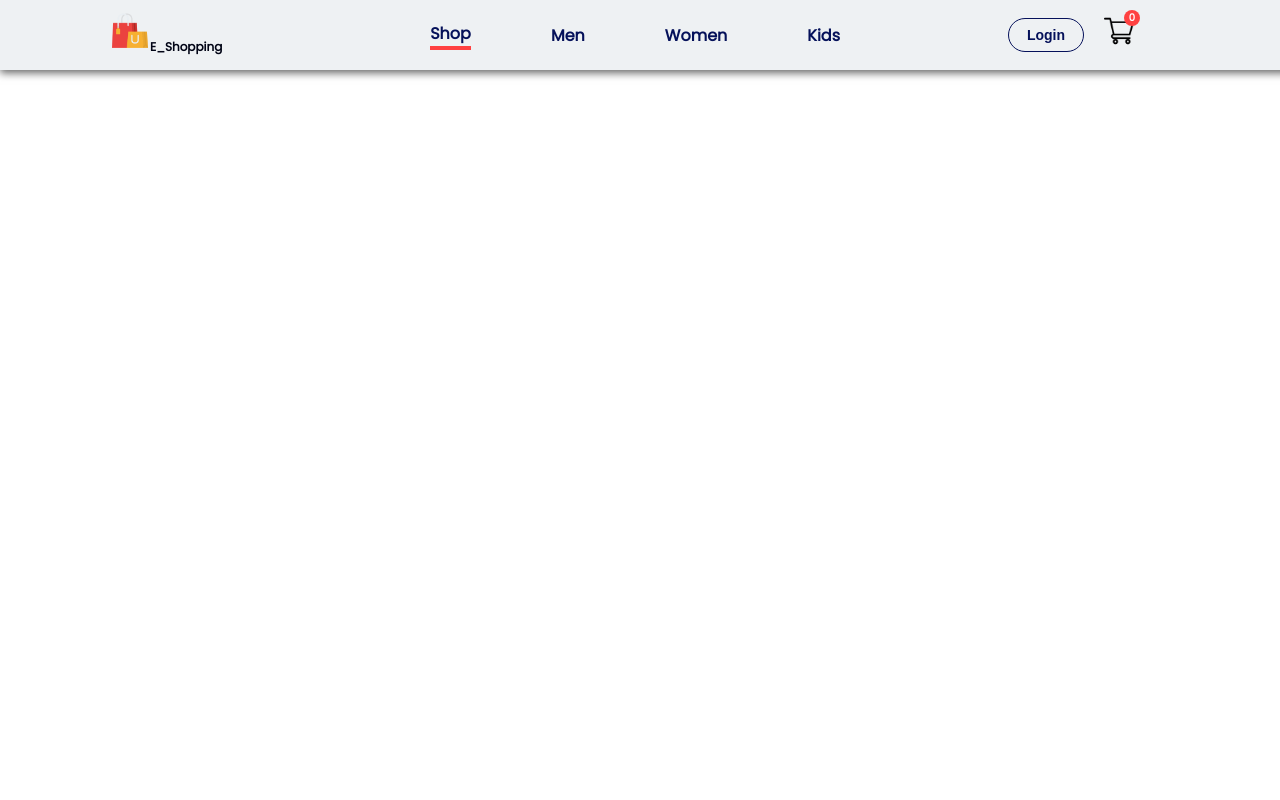
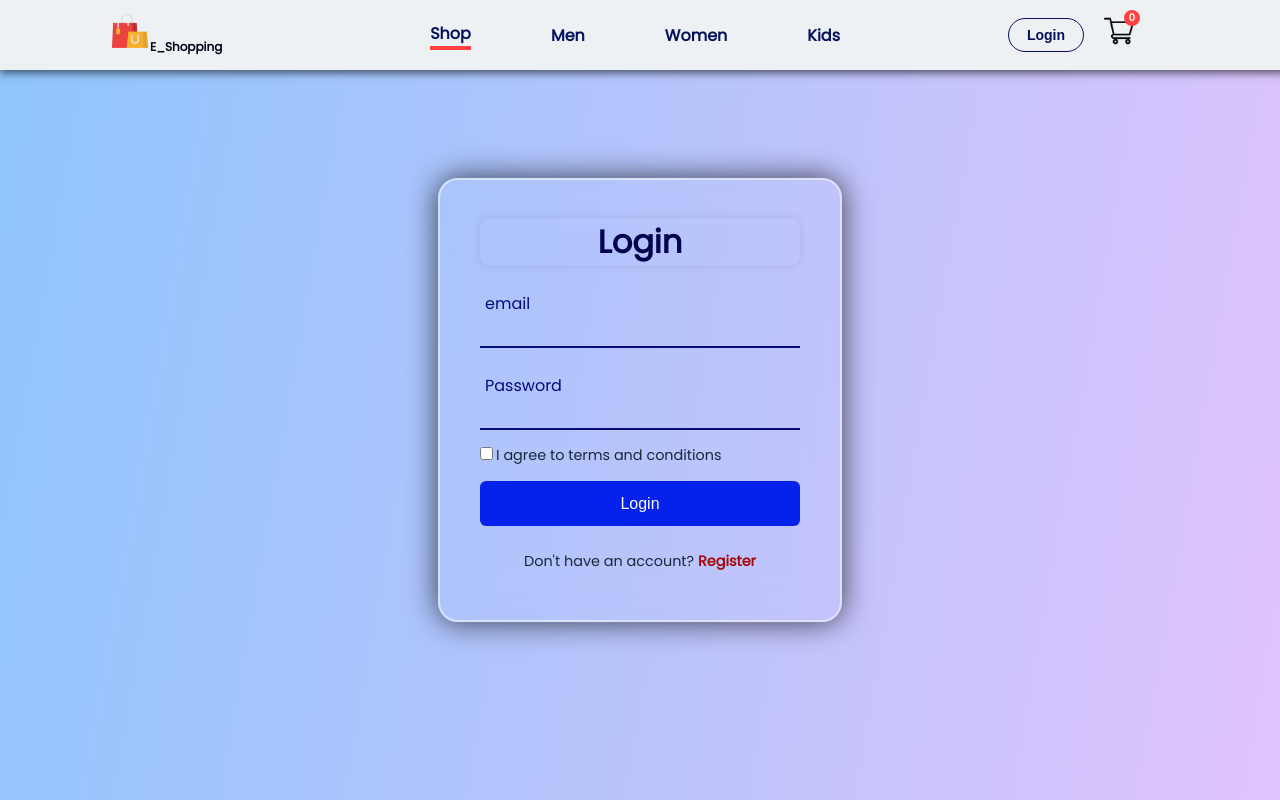
Before and after one commit to sithumjee/E_SHOPPING, a React (Create React App) app in the folder frontend/: page /login in a window 1280 px wide. Built offline with nearby package versions, Linux system fonts and the light colour scheme.

Commit message:
login page

```diff
--- a/frontend/src/Components/Items/Items.css
+++ b/frontend/src/Components/Items/Items.css
@@ -9,12 +9,14 @@
   font-weight: bold;
   color: #000000;
   margin: 6px 0;
+  padding-left: 5px;
 }
 
 .item-price-new {
   color: #3200c8;
   font-size: 18px;
   font-weight: 600;
+  padding-left: 5px;
 }
 
 .item-price-old {
@@ -22,6 +24,7 @@
   font-size: 18px;
   font-weight: 600;
   text-decoration: line-through;
+  padding-left: 5px;
 }
 
 .item:hover {
--- /dev/null
+++ b/frontend/src/Components/LoginComponenet/LoginComponent.css
@@ -0,0 +1,143 @@
+.loginBody {
+  display: flex;
+  justify-content: center;
+  align-items: center;
+  min-height: 100vh;
+  background-size: cover;
+  background-position: center;
+  background-image: linear-gradient(100deg, #8ec5fc 0%, #e0c3fc 100%);
+}
+
+.wrapper {
+  position: relative;
+  width: 400px;
+  height: 440px;
+  background: transparent;
+  border: 2px solid rgba(255, 255, 255, 0.5);
+  border-radius: 20px;
+  backdrop-filter: blur(20px);
+  box-shadow: 0 0 30px rgba(0, 0, 0, 0.7);
+  display: flex;
+  justify-content: center;
+  align-items: center;
+  overflow: hidden;
+  transition: height 0.2s ease;
+}
+
+.wrapper.active {
+  height: 520px;
+}
+
+.wrapper .form-box {
+  width: 100%;
+  padding: 40px;
+}
+
+.wrapper .register {
+  width: 80%;
+  padding: 40px;
+}
+
+.form-box h2 {
+  font-size: 2em;
+  color: #00044e;
+  text-align: center;
+  font-weight: bolder;
+  box-shadow: 0 0 10px rgba(0, 0, 0, 0.1);
+  border-radius: 10px;
+}
+
+.input-box {
+  position: relative;
+  width: 100%;
+  height: 50px;
+  border-bottom: 2px solid #070b7b;
+  margin: 30px 0;
+}
+
+.input-box label {
+  position: absolute;
+  top: 50%;
+  left: 5px;
+  font-size: 1em;
+  color: #070b7b;
+  font-weight: 500;
+  pointer-events: none;
+  transition: 0.5s;
+}
+
+.input-box input:focus ~ label,
+.input-box input:valid ~ label {
+  top: -5px;
+}
+
+.input-box input {
+  width: 100%;
+  height: 100%;
+  background: transparent;
+  border: none;
+  outline: none;
+  font-size: 1em;
+  color: #162938;
+  font-weight: 600;
+  padding: 0 35px 0 5px;
+  padding-top: 10px;
+}
+
+.input-box .icon {
+  position: absolute;
+  right: 8px;
+  font-size: 1.2em;
+  color: #162938;
+  line-height: 57px;
+}
+
+.remember {
+  font-size: 0.9em;
+  color: #162938;
+  font-weight: 500;
+  margin: -15px 0 15px;
+  display: flex;
+  justify-content: space-between;
+}
+
+.remember label input {
+  accent-color: #162938;
+  margin-right: 3px;
+}
+
+.btn {
+  width: 100%;
+  height: 45px;
+  background: #0422eb;
+  border: none;
+  outline: none;
+  border-radius: 6px;
+  cursor: pointer;
+  font-size: 1em;
+  color: white;
+  font-weight: 500;
+  transition: all 0.3s ease;
+}
+
+.btn:hover {
+  background: #070b7b;
+  transform: scale(1.1);
+}
+.login-register {
+  font-size: 0.9em;
+  color: #162938;
+  text-align: center;
+  font-weight: 500;
+  margin: 25px 0 10px;
+}
+
+.login-register p a {
+  color: #a50b0b;
+  text-decoration: none;
+  font-weight: 600;
+}
+
+.login-register p a:hover {
+  text-decoration: underline;
+}
--- /dev/null
+++ b/frontend/src/Components/LoginComponenet/LoginComponent.jsx
@@ -0,0 +1,52 @@
+import React from "react";
+import { Link } from "react-router-dom";
+import "./LoginComponent.css";
+
+const LoginComponent = () => {
+  return (
+    <div className="loginBody">
+      <div class="wrapper">
+        <div class="form-box login">
+          <h2>Login</h2>
+          <form action="">
+            <div class="input-box">
+              <span class="icon">
+                <ion-icon name="mail-outline"></ion-icon>
+              </span>
+              <input type="email" />
+              <label for="">email</label>
+            </div>
+            <div class="input-box">
+              <span class="icon">
+                <ion-icon name="lock-closed-outline"></ion-icon>
+              </span>
+              <input type="password" />
+              <label for="">Password</label>
+            </div>
+
+            <div class="remember">
+              <label for="">
+                <input type="checkbox" />I agree to terms and conditions
+              </label>
+            </div>
+
+            <button type="button" class="btn">
+              Login
+            </button>
+
+            <div class="login-register">
+              <p>
+                Don't have an account?{" "}
+                <Link to="" class="register-link">
+                  Register
+                </Link>
+              </p>
+            </div>
+          </form>
+        </div>
+      </div>
+    </div>
+  );
+};
+
+export default LoginComponent;
--- a/frontend/src/Pages/CSS/ShopCategory.css
+++ b/frontend/src/Pages/CSS/ShopCategory.css
@@ -1,5 +1,58 @@
 .mainCategory {
   margin-top: 70px;
-  padding-top: 20px;
-  background-color: aqua;
+  padding: 20px;
+  background-image: linear-gradient(180deg, #8ec5fc 0%, #e0c3fc 100%);
 }
+
+.banner-image {
+  width: 100%;
+  height: 300px;
+  object-fit: cover;
+}
+
+.shopcategory-index {
+  display: flex;
+  margin: 0px 170px;
+  justify-content: space-between;
+  align-items: center;
+}
+
+.shopcategory-sort {
+  padding: 10px 20px;
+  border-radius: 40px;
+  border: 1px solid #888;
+  background-color: #558ac0;
+}
+
+.shopcategory-index p span {
+  font-weight: 700;
+}
+
+.shopcategory-product {
+  margin: 20px 170px;
+  display: grid;
+  grid-template-columns: repeat(3, 1fr);
+  grid-gap: 80px;
+}
+
+.loadMore {
+  display: flex;
+  justify-content: center;
+  align-items: center;
+  height: 100px; /* Set the height of the div */
+}
+.loadMore button {
+  background-color: #558ac0;
+  color: white;
+  padding: 10px 20px;
+  border-radius: 40px;
+  border: 1px solid #888;
+  font-weight: 700;
+  cursor: pointer;
+  transition: all 0.3s ease-in-out;
+  box-shadow: 0px 0px 10px 0px rgba(0, 0, 0, 0.4);
+}
+
+.loadMore button:hover {
+  transform: scale(1.1);
+}
--- a/frontend/src/Pages/Login.jsx
+++ b/frontend/src/Pages/Login.jsx
@@ -1,5 +1,10 @@
 import React from "react";
+import LoginComponent from "../Components/LoginComponenet/LoginComponent";
 
 export default function Login() {
-  return <div>Login</div>;
+  return (
+    <div>
+      <LoginComponent />
+    </div>
+  );
 }
--- a/frontend/src/Pages/ShopCategory.jsx
+++ b/frontend/src/Pages/ShopCategory.jsx
@@ -9,8 +9,8 @@ export default function ShopCategory(props) {
   const { all_product } = useContext(ShopContext);
   return (
     <div className="mainCategory">
-      <div className="shop-category">
-        <img src={props.banner} alt="" />
+      <div>
+        <img className="banner-image" src={props.banner} alt="" />
       </div>
 
       <div className="shopcategory-index">
@@ -33,6 +33,7 @@ export default function ShopCategory(props) {
                 image={item.image}
                 new_price={item.new_price}
                 old_price={item.old_price}
+                className="shopcategory-item"
               />
             );
           }
@@ -41,6 +42,10 @@ export default function ShopCategory(props) {
         })}
       </div>
 
+      <div className="loadMore">
+        <button>Load More</button>
+      </div>
+
       <Footer />
     </div>
   );
```
